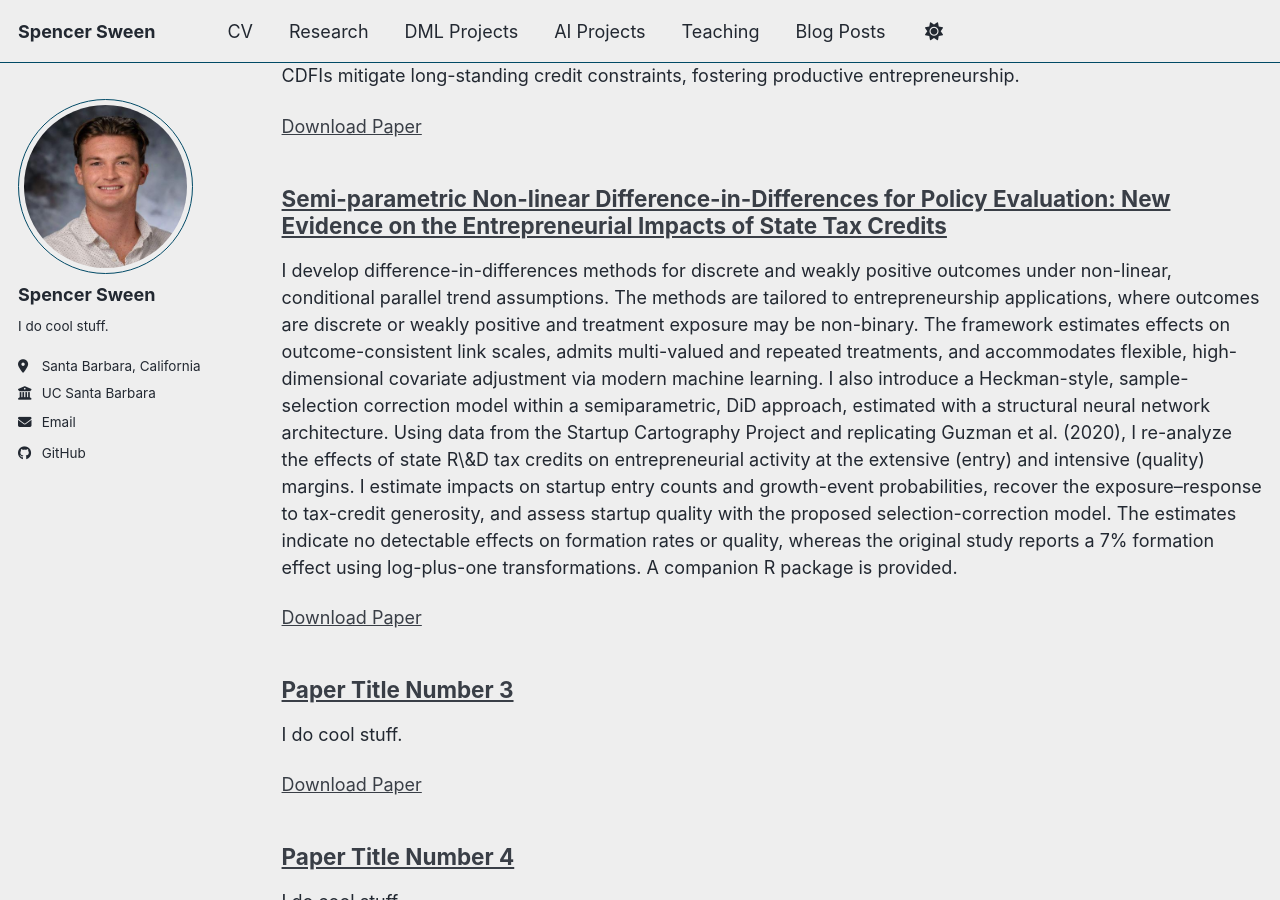
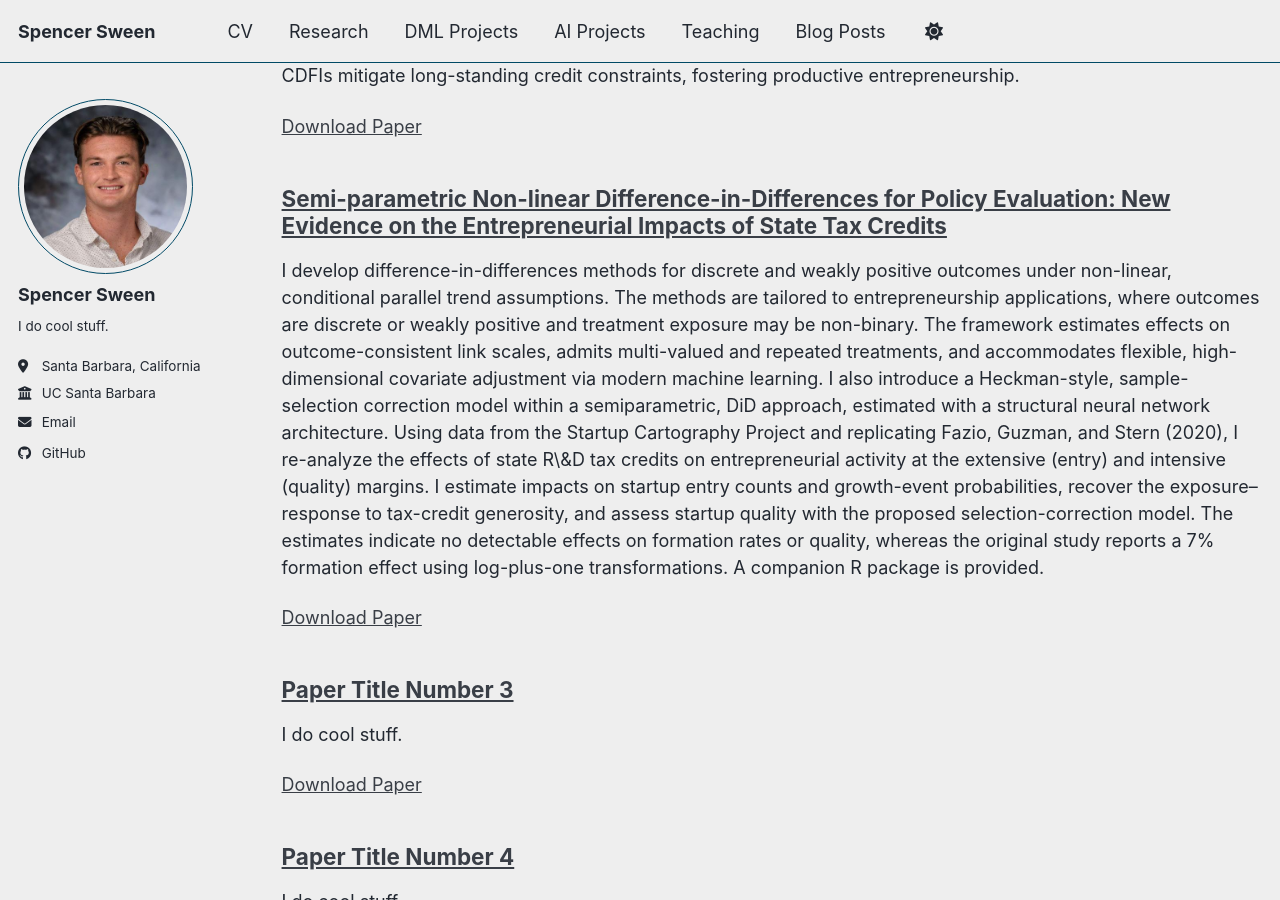
Before and after one commit to spencersween/spencersween.github.io, a Jekyll site: the page built from _pages/publications.html, in a window 1280 px wide and 900 px high, scrolled down 561 px. Built offline with Jekyll 4.4.1, drawn with Linux system fonts in a browser that asks for light colours; a script bundle is joined from its source files by our own code; library files that are not in the unit come from our copies.

Commit message:
Update excerpt and citation in paper2.md

```diff
--- a/_publications/paper2.md
+++ b/_publications/paper2.md
@@ -3,7 +3,7 @@
 collection: publications
 category: working
 permalink: /publication/paper2
-excerpt: 'I develop difference-in-differences methods for discrete and weakly positive outcomes under non-linear, conditional parallel trend assumptions. The methods are tailored to entrepreneurship applications, where outcomes are discrete or weakly positive and treatment exposure may be non-binary. The framework estimates effects on outcome-consistent link scales, admits multi-valued and repeated treatments, and accommodates flexible, high-dimensional covariate adjustment via modern machine learning. I also introduce a Heckman-style, sample-selection correction model within a semiparametric, DiD approach, estimated with a structural neural network architecture. Using data from the Startup Cartography Project and replicating Guzman et al. (2020), I re-analyze the effects of state R\&D tax credits on entrepreneurial activity at the extensive (entry) and intensive (quality) margins. I estimate impacts on startup entry counts and growth-event probabilities, recover the exposure–response to tax-credit generosity, and assess startup quality with the proposed selection-correction model. The estimates indicate no detectable effects on formation rates or quality, whereas the original study reports a 7% formation effect using log-plus-one transformations. A companion R package is provided.'
+excerpt: 'I develop difference-in-differences methods for discrete and weakly positive outcomes under non-linear, conditional parallel trend assumptions. The methods are tailored to entrepreneurship applications, where outcomes are discrete or weakly positive and treatment exposure may be non-binary. The framework estimates effects on outcome-consistent link scales, admits multi-valued and repeated treatments, and accommodates flexible, high-dimensional covariate adjustment via modern machine learning. I also introduce a Heckman-style, sample-selection correction model within a semiparametric, DiD approach, estimated with a structural neural network architecture. Using data from the Startup Cartography Project and replicating Fazio, Guzman, and Stern (2020), I re-analyze the effects of state R\&D tax credits on entrepreneurial activity at the extensive (entry) and intensive (quality) margins. I estimate impacts on startup entry counts and growth-event probabilities, recover the exposure–response to tax-credit generosity, and assess startup quality with the proposed selection-correction model. The estimates indicate no detectable effects on formation rates or quality, whereas the original study reports a 7% formation effect using log-plus-one transformations. A companion R package is provided.'
 date: 2025-12-11
 paperurl: 'https://spencersween.github.io/files/paper2.pdf'
 ---
```
